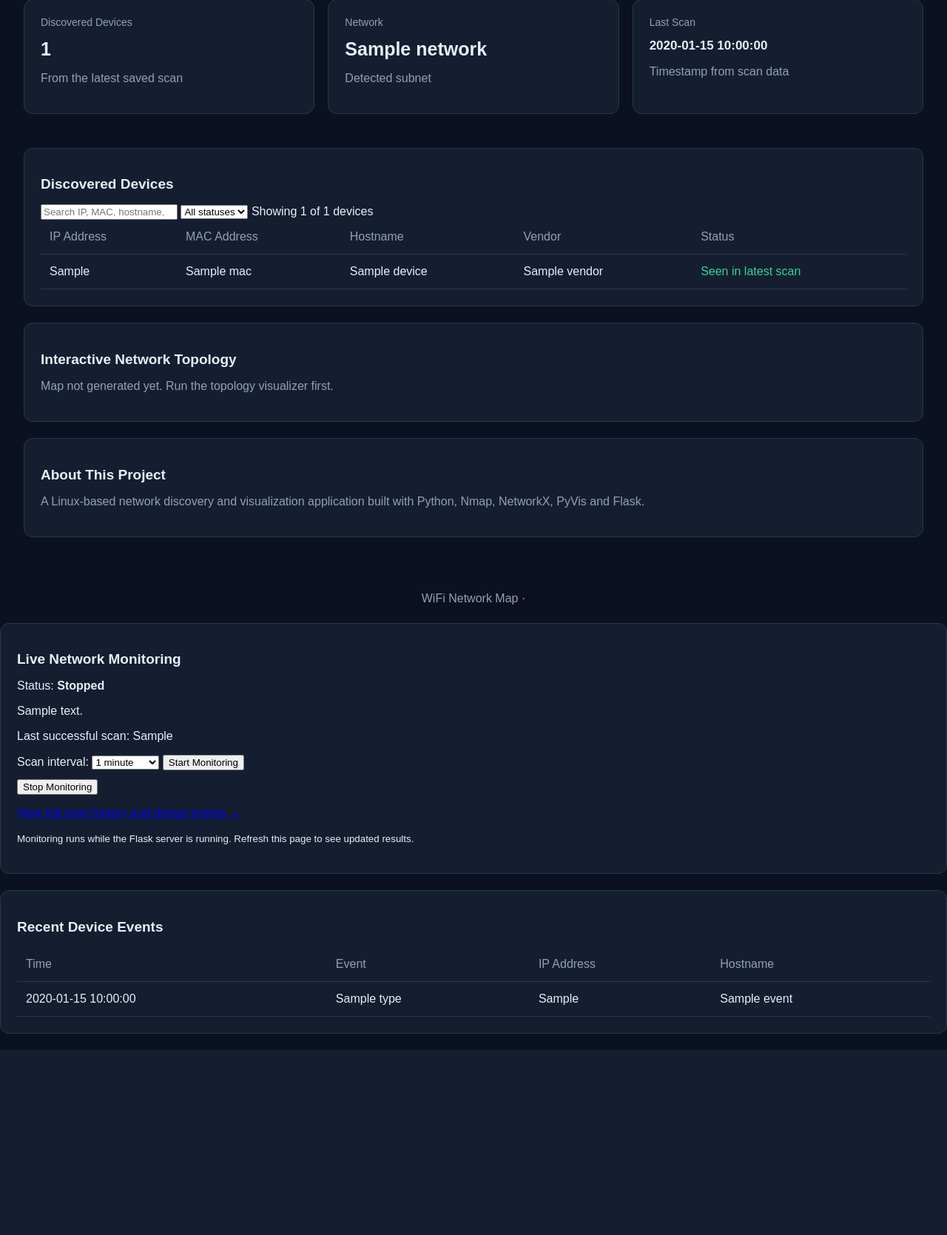
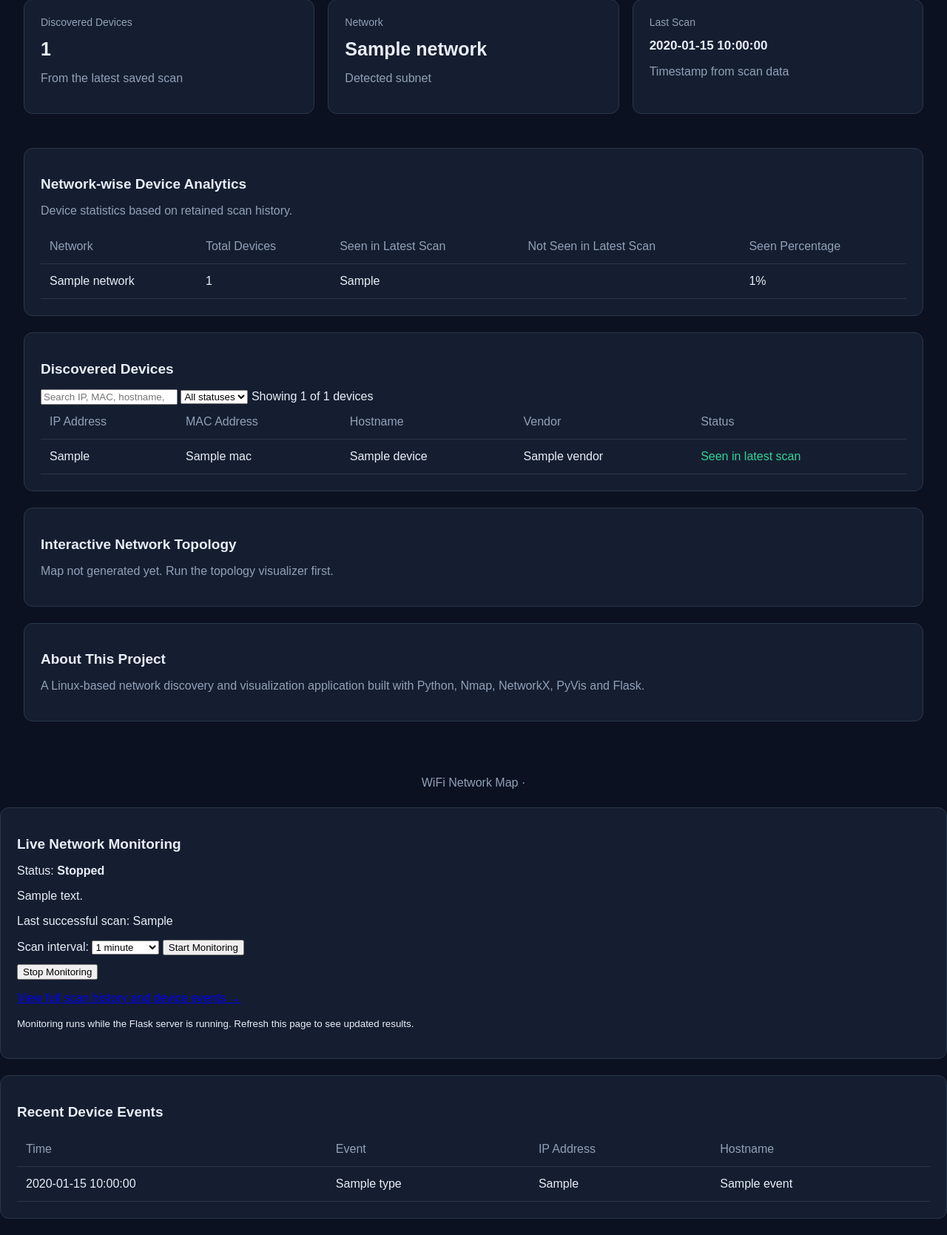
Before and after one commit to mr-hacker39/wifi-network-map, a Flask app: template src/dashboard/templates/index.html in a window 1280 px wide. Shown: the part 277-1946 px from the top of the page at 74% size. Before the commit the page ends 1696 px from the top, so only its background shows below. Run offline with Flask 3, Linux system fonts and the light colour scheme; the template is opened without the code that fills it: most values are stand-ins (such as "Sample title", 1, 10 or a date in 2020).

Commit message:
Add network-wise device analytics

```diff
--- a/src/dashboard/app.py
+++ b/src/dashboard/app.py
@@ -90,6 +90,42 @@
 
 @app.route("/")
 def dashboard():
+    presence = get_device_presence()
+    network_stats = {}
+
+    for device in presence:
+        network = device.get("network", "Unknown")
+
+        if network not in network_stats:
+            network_stats[network] = {
+                "network": network,
+                "total_devices": 0,
+                "seen_latest": 0,
+                "not_seen_latest": 0,
+            }
+
+        stats = network_stats[network]
+        stats["total_devices"] += 1
+
+        status = device.get("latest_scan_status")
+
+        if status == "Seen in latest scan":
+            stats["seen_latest"] += 1
+        elif status == "Not seen in latest scan":
+            stats["not_seen_latest"] += 1
+
+    for stats in network_stats.values():
+        total = stats["total_devices"]
+        stats["seen_percentage"] = (
+            round(stats["seen_latest"] / total * 100, 1)
+            if total else 0
+        )
+
+    network_stats = sorted(
+        network_stats.values(),
+        key=lambda item: item["network"],
+    )
+
     return render_template(
         "index.html",
         scan=load_scan_data(),
@@ -97,6 +133,7 @@
         monitor=get_monitor_status(),
         history=get_history(10),
         events=get_events(10),
+        network_stats=network_stats,
     )
 
 
--- a/src/dashboard/templates/index.html
+++ b/src/dashboard/templates/index.html
@@ -113,6 +113,43 @@
                 {{ scan.get('scan_time', 'Not available') }}
             </div>
             <p class="muted">Timestamp from scan data</p>
+        </div>
+    </section>
+        <section class="panel" id="network-analytics">
+        <h2>Network-wise Device Analytics</h2>
+        <p class="muted">
+            Device statistics based on retained scan history.
+        </p>
+
+        <div class="table-wrap">
+            <table>
+                <thead>
+                    <tr>
+                        <th>Network</th>
+                        <th>Total Devices</th>
+                        <th>Seen in Latest Scan</th>
+                        <th>Not Seen in Latest Scan</th>
+                        <th>Seen Percentage</th>
+                    </tr>
+                </thead>
+                <tbody>
+                    {% for stats in network_stats %}
+                    <tr>
+                        <td>{{ stats.network }}</td>
+                        <td>{{ stats.total_devices }}</td>
+                        <td>{{ stats.seen_latest }}</td>
+                        <td>{{ stats.not_seen_latest }}</td>
+                        <td>{{ stats.seen_percentage }}%</td>
+                    </tr>
+                    {% else %}
+                    <tr>
+                        <td colspan="5">
+                            No network history available yet.
+                        </td>
+                    </tr>
+                    {% endfor %}
+                </tbody>
+            </table>
         </div>
     </section>
 
```
